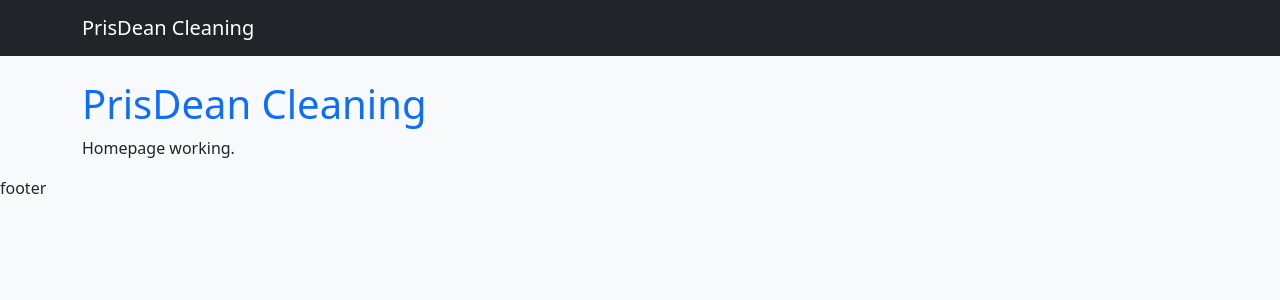
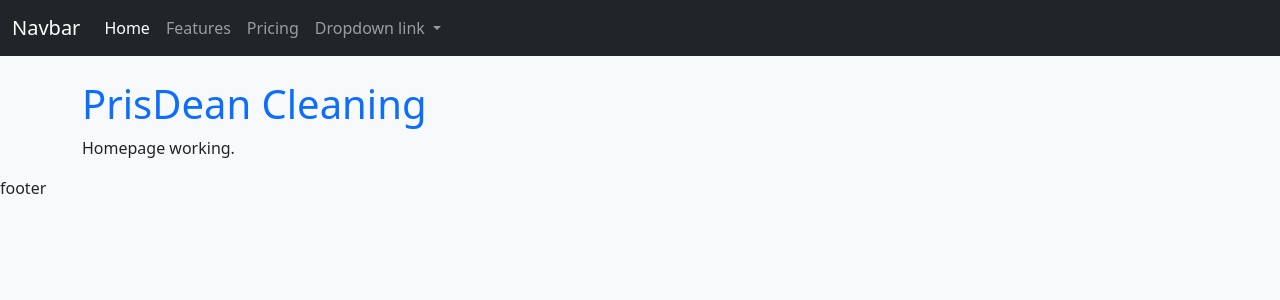
Before and after one commit to DeanoPHP/PrisDean_django_msp4, a Django app: page / in a window 1280 px wide. Shown: the top 300 px of the page. Run offline with Django 5.2, Linux system fonts and the light colour scheme.

Commit message:
Added bootstrap navbar, and added the bootstrap JS script to base.html

```diff
--- a/templates/base.html
+++ b/templates/base.html
@@ -1,26 +1,25 @@
 {% load static %}
 
-<!DOCTYPE html>
+<!doctype html>
 <html lang="en">
-<head>
-    <meta charset="UTF-8">
-    <meta name="viewport" content="width=device-width, initial-scale=1.0">
+  <head>
+    <meta charset="UTF-8" />
+    <meta name="viewport" content="width=device-width, initial-scale=1.0" />
     <title>{% block title %}PrisDean{% endblock %}</title>
 
-    <link href="https://cdn.jsdelivr.net/npm/bootstrap@5.3.8/dist/css/bootstrap.min.css" rel="stylesheet">
+    <link
+      href="https://cdn.jsdelivr.net/npm/bootstrap@5.3.8/dist/css/bootstrap.min.css"
+      rel="stylesheet" />
 
-    <link rel="stylesheet" href="{% static 'css/style.css' %}">
-</head>
-<body>
-
+    <link rel="stylesheet" href="{% static 'css/style.css' %}" />
+  </head>
+  <body>
     {% include "includes/navbar.html" %}
 
-    <main class="container mt-4">
-        {% block content %}
-        {% endblock %}
-    </main>
+    <main class="container mt-4">{% block content %} {% endblock %}</main>
 
     {% include "includes/footer.html" %}
 
-</body>
+    <script src="https://cdn.jsdelivr.net/npm/bootstrap@5.3.3/dist/js/bootstrap.bundle.min.js"></script>
+  </body>
 </html>
--- a/templates/includes/navbar.html
+++ b/templates/includes/navbar.html
@@ -1,5 +1,43 @@
-<nav class="navbar navbar-expand-lg navbar-dark bg-dark">
-    <div class="container">
-        <a class="navbar-brand" href="/">PrisDean Cleaning</a>
+<nav class="navbar navbar-expand-lg bg-dark" data-bs-theme="dark">
+  <div class="container-fluid">
+    <a class="navbar-brand" href="#">Navbar</a>
+    <button
+      class="navbar-toggler"
+      type="button"
+      data-bs-toggle="collapse"
+      data-bs-target="#navbarNavDropdown"
+      aria-controls="navbarNavDropdown"
+      aria-expanded="false"
+      aria-label="Toggle navigation">
+      <span class="navbar-toggler-icon"></span>
+    </button>
+    <div class="collapse navbar-collapse" id="navbarNavDropdown">
+      <ul class="navbar-nav">
+        <li class="nav-item">
+          <a class="nav-link active" aria-current="page" href="#">Home</a>
+        </li>
+        <li class="nav-item">
+          <a class="nav-link" href="#">Features</a>
+        </li>
+        <li class="nav-item">
+          <a class="nav-link" href="#">Pricing</a>
+        </li>
+        <li class="nav-item dropdown">
+          <a
+            class="nav-link dropdown-toggle"
+            href="#"
+            role="button"
+            data-bs-toggle="dropdown"
+            aria-expanded="false">
+            Dropdown link
+          </a>
+          <ul class="dropdown-menu">
+            <li><a class="dropdown-item" href="#">Action</a></li>
+            <li><a class="dropdown-item" href="#">Another action</a></li>
+            <li><a class="dropdown-item" href="#">Something else here</a></li>
+          </ul>
+        </li>
+      </ul>
     </div>
+  </div>
 </nav>
```
